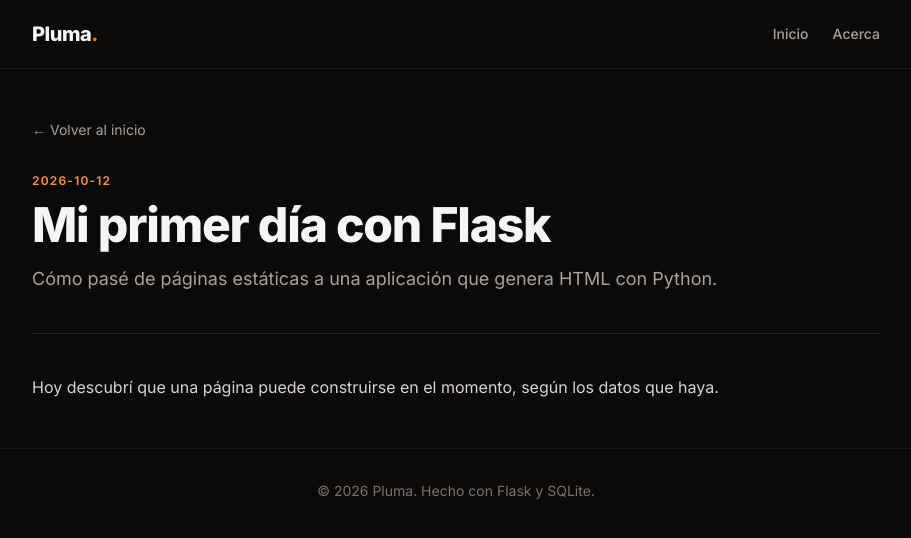
After one commit to EstebanPat98/pluma-blog, a Flask app: page /articulo/1 in a window 1280 px wide. The commit adds this page. Shown: the top 538 px of the page, without its empty margins (184-1095 px from the left). Run offline with Flask 3, Linux system fonts and the light colour scheme; data comes from the database, SQL or seed files in the repository; some libraries are stand-ins or nearby versions.

Commit message:
feat: agrega página de detalle para cada artículo

```diff
--- a/app.py
+++ b/app.py
@@ -1,5 +1,5 @@
-from flask import Flask, render_template
-from database import init_db, obtener_articulos
+from flask import Flask, render_template, abort
+from database import init_db, obtener_articulos, obtener_articulo
 
 app = Flask(__name__)
 
@@ -12,6 +12,14 @@ def inicio():
     return render_template("index.html", articulos=articulos)
 
 
+@app.route("/articulo/<int:articulo_id>")
+def articulo(articulo_id):
+    articulo = obtener_articulo(articulo_id)
+    if articulo is None:
+        abort(404)
+    return render_template("articulo.html", articulo=articulo)
+
+
 @app.route("/acerca")
 def acerca():
     return "<h1>Acerca de Pluma</h1>"
--- a/database.py
+++ b/database.py
@@ -52,9 +52,16 @@ def init_db():
     conn.commit()
     conn.close()
 
-
 def obtener_articulos():
     conn = get_connection()
     articulos = conn.execute("SELECT * FROM articulos ORDER BY id DESC").fetchall()
     conn.close()
     return articulos
+
+def obtener_articulo(articulo_id):
+    conn = get_connection()
+    articulo = conn.execute(
+        "SELECT * FROM articulos WHERE id = ?", (articulo_id,)
+    ).fetchone()
+    conn.close()
+    return articulo
--- /dev/null
+++ b/templates/articulo.html
@@ -0,0 +1,17 @@
+{% extends "base.html" %}
+
+{% block titulo %}{{ articulo.titulo }}{% endblock %}
+
+{% block contenido %}
+  <a href="/" class="text-sm text-stone-400 transition hover:text-white">← Volver al inicio</a>
+
+  <article class="mt-8">
+    <p class="text-xs font-semibold uppercase tracking-widest text-brand-400">{{ articulo.fecha }}</p>
+    <h1 class="mt-3 text-4xl font-extrabold tracking-tight md:text-5xl">{{ articulo.titulo }}</h1>
+    <p class="mt-4 text-lg text-stone-400">{{ articulo.resumen }}</p>
+
+    <div class="mt-10 border-t border-white/10 pt-10 leading-relaxed text-stone-300">
+      {{ articulo.contenido }}
+    </div>
+  </article>
+{% endblock %}
--- a/templates/index.html
+++ b/templates/index.html
@@ -12,7 +12,9 @@
     {% for articulo in articulos %}
       <article class="rounded-2xl border border-white/10 bg-white/5 p-6 transition hover:-translate-y-1 hover:border-brand-500">
         <p class="text-xs font-semibold uppercase tracking-widest text-brand-400">{{ articulo.fecha }}</p>
-        <h2 class="mt-2 text-xl font-bold">{{ articulo.titulo }}</h2>
+        <h2 class="mt-2 text-xl font-bold">
+          <a href="/articulo/{{ articulo.id }}" class="hover:text-brand-400">{{ articulo.titulo }}</a>
+        </h2>
         <p class="mt-2 text-sm text-stone-400">{{ articulo.resumen }}</p>
       </article>
     {% endfor %}
```
